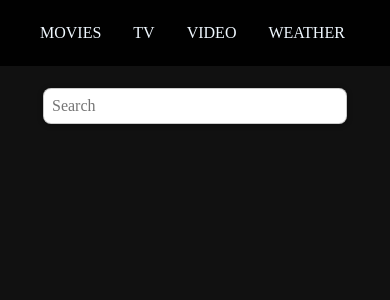
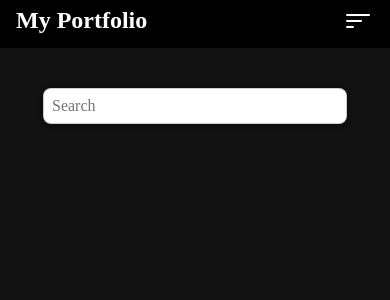
Before and after one commit to Fozilbek-Raimberdiyev/firstPortfolio-raimberdiyev.netlify.app, a Vue app: page /search in a window 390 px wide. Shown: the top 300 px of the page. Built offline with nearby package versions, Linux system fonts and the light colour scheme.

Commit message:
added responsive navbar

```diff
--- a/src/App.vue
+++ b/src/App.vue
@@ -7,9 +7,33 @@
 
 <script>
 import NavBar from '@/view/headerFooter/NavBar.vue'
+import {mapMutations,mapState} from "vuex"
 export default {
  components: {
   NavBar
+},
+data() {
+  return {
+
+  }
+},
+computed : {
+  ...mapState("movieState", ["isOpen"])
+},
+watch : {
+  // isOpen(newValue) {
+  //   if(newValue==true) {
+  //     this.closeMenu()
+  //   }
+  // }
+},
+methods : {
+  close() {
+    if(this.isOpen) {
+      this.closeMenu(false)
+    }
+  },
+  ...mapMutations("movieState",["closeMenu"])
 }
 }
 </script>
--- a/src/store/movies/movieStore.js
+++ b/src/store/movies/movieStore.js
@@ -1,7 +1,9 @@
 export default {
+  namespaced: true,
   state: {
     movies: [],
-    name: "Fozil"
+    name: "Fozil",
+    isOpen : false
   },
   actions: {
     async fetchMovies({commit}) {
@@ -21,6 +23,12 @@ export default {
   mutations: {
     updateMovies(state, value) {
         state.movies = value
+    },
+    updateOpen(state,value) {
+      state.isOpen = value
+    },
+    closeMenu(state,value) {
+      state.isOpen = value
     }
   },
 
--- a/src/view/MoviesList.vue
+++ b/src/view/MoviesList.vue
@@ -1,6 +1,6 @@
 <template>
   <div>
-    <nav class="navigation">
+    <nav class="navigation" :class="{open : isOpen}">
       <ul>
         <li>
           <router-link to="/search">Search</router-link>
@@ -16,7 +16,7 @@
 
 <script>
 import MovieCard from '@/view/MovieCard.vue';
-import {mapActions,mapGetters} from "vuex"
+import {mapActions,mapGetters, mapState} from "vuex"
 export default {
   components: {
     MovieCard
@@ -27,10 +27,11 @@ data() {
   }
 },
 computed: {
-  ...mapGetters(["moviesList"]),
+  ...mapGetters("movieState",["moviesList"]),
+  ...mapState("movieState", ["isOpen"])
 },
 methods: {
-  ...mapActions(["fetchMovies"])
+  ...mapActions("movieState",["fetchMovies"])
 },
 mounted() {
     this.fetchMovies()
@@ -56,6 +57,7 @@ mounted() {
   margin-right: 3rem;
   padding-top: 5rem;
   padding-bottom: 2rem;
+  transition: all ease-in-out .2s;
 }
 .navigation li {
   list-style: none;
@@ -72,6 +74,9 @@ mounted() {
   border: 1px solid #000;
   box-shadow: 0 1px 4px 2px rgb(0 0 0 / 20%);
 }
+.navigation.open {
+  margin-top: 6rem;
+}
 
 @media screen and (max-width: 400px) {
   .navigation {
--- a/src/view/SearchMovie.vue
+++ b/src/view/SearchMovie.vue
@@ -1,6 +1,6 @@
 <template>
   <div class="wrapper">
-    <div class="search-form">
+    <div class="search-form" :class="{open : isOpen}">
       <input @keyup="getSearchedMoviesInput" type="search" placeholder="Search" v-model="search" class="search-input">
       <!-- <button @keyup="getSearchedMovies()" type="buttton">Search</button> -->
 
@@ -31,7 +31,7 @@
 </template>
 
 <script>
-
+import {mapState} from "vuex"
 export default {
   data() {
     return {
@@ -40,6 +40,9 @@ export default {
       isEnd: false,
       loading: false
     }
+  },
+  computed : {
+    ...mapState("movieState", ["isOpen"])
   },
   methods : {
     async getSearchedMovies() {
@@ -83,7 +86,9 @@ export default {
   watch : {
 
   },
+mounted() {
 
+}
 }
 </script>
 
@@ -101,6 +106,10 @@ export default {
   margin: 0 auto;
   padding: 5rem;
   text-align: center;
+  transition: all ease-in-out .3s;
+}
+.search-form.open {
+  margin-top: 11rem;
 }
 .search-input {
   width: 55%;
--- a/src/view/VideoPage.vue
+++ b/src/view/VideoPage.vue
@@ -1,5 +1,5 @@
 <template>
-  <div class="video-container">
+  <div class="video-container" :class="{open : isOpen}">
     <div>
         <div class="search-form">
         <input type="search" placeholder="search" v-model="videoSearch">
@@ -20,6 +20,7 @@
 </template>
 
 <script>
+import {mapState} from "vuex"
 export default {
     data() {
         return {
@@ -28,6 +29,9 @@ export default {
            loading: false,
            isEnd: false
         }
+    },
+    computed : {
+        ...mapState("movieState", ["isOpen"])
     },
     methods : {
         async getVideos() {
@@ -51,10 +55,16 @@ export default {
 </script>
 
 <style scoped>
+.video-container {
+    transition: all ease-out .3s;
+}
 .video-container >  div {
     padding: 10rem 5rem;
     padding-bottom: 2rem;
     position: relative;
+}
+.video-container.open {
+    margin-top: 11rem;
 }
 .search-form {
     width: 700px;
--- a/src/view/headerFooter/NavBar.vue
+++ b/src/view/headerFooter/NavBar.vue
@@ -1,24 +1,54 @@
 <template>
-  <div>
+  <div class="wrapper" :class="{close : !isOpen}">
+    <div class="top">
+        <h1>My Portfolio</h1>
+        <span class="btns">
+        <i @click="updateOpen(!isOpen)" :class="[isOpen ? 'bi bi-x' : 'bi bi-filter-left']"></i>
+    </span>
+    </div>
     <nav class="navigation">
-    <ul>
-        <li><router-link to="/movie">Movies</router-link></li>
-        <li><router-link to="/tv">Tv</router-link></li>
-        <li><router-link to="/video">Video</router-link></li>
+    <ul :class="{open : isOpen}">
+        <li><router-link @click="close()" to="/movie">Movies</router-link></li>
+        <li><router-link @click="close()" to="/tv">Tv</router-link></li>
+        <li><router-link @click="close()" to="/video">Video</router-link></li>
         <!-- <li><router-link to="/blog">News</router-link></li> -->
-        <li><router-link to="/wheather">Weather</router-link></li>
+        <li><router-link @click="close()" to="/wheather">Weather</router-link></li>
     </ul>
   </nav>
   </div>
 </template>
 
 <script>
+import {mapState, mapMutations} from "vuex"
 export default {
-    name: "App"
+    name: "App",
+    data() {
+        return {
+            // isOpen: false
+        }
+    },
+    computed: {
+        ...mapState("movieState",["isOpen", "name"])
+    },
+    watch : {
+
+    },
+    methods : {
+        ...mapMutations("movieState",["updateOpen","closeMenu"]),
+        close() {
+            if(this.isOpen==true) {
+                this.closeMenu(false)
+            }
+        }
+    },
+    mounted() {
+
+    }
 }
 </script>
 
 <style scoped>
+@import url("https://cdn.jsdelivr.net/npm/bootstrap-icons@1.9.1/font/bootstrap-icons.css");
 * {
     margin: 0;
     padding: 0;
@@ -59,9 +89,50 @@ img {
 .router-link-exact-active{
     color: yellow !important;
 }
+i {
+    color: #fff;
+    font-size: 2rem;
+    position: fixed;
+    right: 1rem;
+    cursor: pointer;
+    top: 5px;
+}
+.top  {
+    display: flex;
+    position: fixed;
+    z-index: 9999;
+    top: 7px;
+    left: 1rem;
+    visibility: hidden;
+}
+.top h1 {
+    color: #fff;
+    font-size: 1.5rem;
+    font: optional;
+}
 @media screen and (max-width: 400px){
+    .wrapper.close ul {
+        left: -100%;
+    }
     .navigation ul li a {
         font-size: 1rem;
     }
+    .navigation ul {
+        position: absolute;
+        top: 3rem;
+        display: block;
+        background: #111;
+        width: 100%;
+        transition: all ease .4s;
+    }
+    .navigation a {
+        margin: 6px 0;
+    }
+    ul.open {
+        left: 0;
+    }
+    .top {
+        visibility: visible;
+    }
 }
 </style>
```
